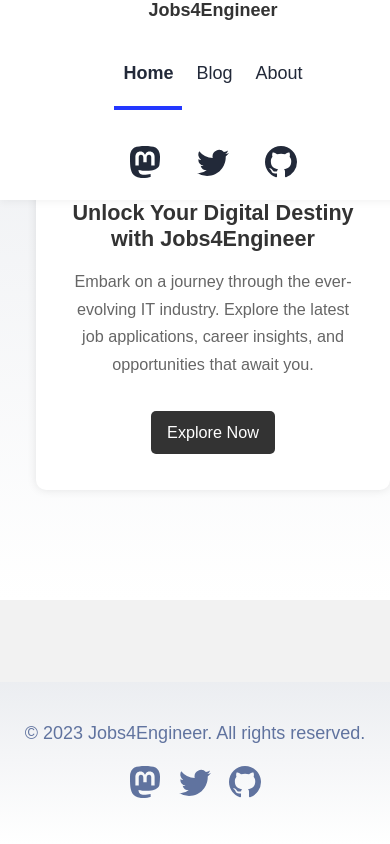
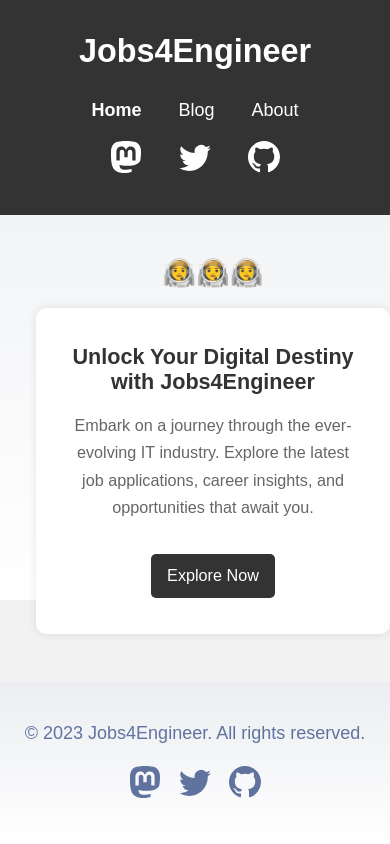
Before and after one commit to Bhattiaman/learn, an Astro site: page / in a window 390 px wide. Shown: the top 844 px of the page. Built offline with nearby package versions, Linux system fonts and the light colour scheme; Astro itself is replaced by a stand-in of ours.

Commit message:
responsive

```diff
--- a/src/components/Header.astro
+++ b/src/components/Header.astro
@@ -1,6 +1,6 @@
 ---
-import HeaderLink from "./HeaderLink.astro";
-import { SITE_TITLE } from "../consts";
+import HeaderLink from './HeaderLink.astro';
+import { SITE_TITLE } from '../consts';
 ---
 
 <header>
@@ -39,76 +39,79 @@
 					></path></svg
 				>
 			</a>
+
 		</div>
 	</nav>
 </header>
+
 <style>
-  .git {
-    margin-right: 25px;
-  }
-  header {
+/* Global styles */
+body {
+    font-family: Arial, sans-serif;
     margin: 0;
-    padding: 0 1em;
-    background: white;
-    box-shadow: 0 2px 8px rgba(var(--black), 5%);
-    position: fixed;
-    top: 0;
-    left: 0;
-    width: 100%;
-    z-index: 1000;
+    padding: 0;
 }
 
-  h2 {
-    margin: 0;
-    font-size: 1em;
+/* Header styles */
+header {
+    background-color: #333;
+    color: white;
+    padding: 1rem;
+    text-align: center;
 }
 
-  h2 a,
-  h2 a.active {
+header h1 {
+    font-size: 2rem;
+}
+
+/* Navigation styles */
+nav {
+    background-color: #333;
+    color: white;
+    padding: 1rem;
+    display: flex;
+    justify-content: space-around;
+    align-items: center;
+}
+
+nav a {
+    color: white;
     text-decoration: none;
+    padding: 0.5rem 1rem;
+}
+
+/* Responsive styles */
+@media (max-width: 768px) {
+    header h1 {
+        font-size: 1.5rem;
     }
 
     nav {
-    display: flex;
-    align-items: center;
-    justify-content: space-between;
+        flex-direction: column;
     }
 
     nav a {
-    padding: 1em 0.5em;
-    color: var(--black);
-    border-bottom: 4px solid transparent;
-    text-decoration: none;
+        margin: 0.5rem 0;
+    }
 }
 
-  nav a.active {
-    text-decoration: none;
-    border-bottom-color: var(--accent);
+/* Main content styles */
+main {
+    padding: 2rem;
 }
 
-  .social-links,
-  .social-links a {
-    display: flex;
+/* Footer styles */
+footer {
+    background-color: #333;
+    color: white;
+    text-align: center;
+    padding: 1rem;
 }
 
-  /* Responsive styles */
-  @media (max-width: 720px) {
-    nav {
-      flex-direction: column;
-      align-items: center;
-    }
-
-    .internal-links {
-      margin-top: 1em;
-      text-align: center;
-    }
-
-    .social-links {
-      margin-top: 1em;
-    }
-
-    .social-links a {
-      margin: 0 0.5em;
+/* Additional responsive styles */
+@media (max-width: 480px) {
+    main {
+        padding: 1rem;
     }
 }
 </style>
```
Lines whose indentation alone changed are shown as unchanged.
